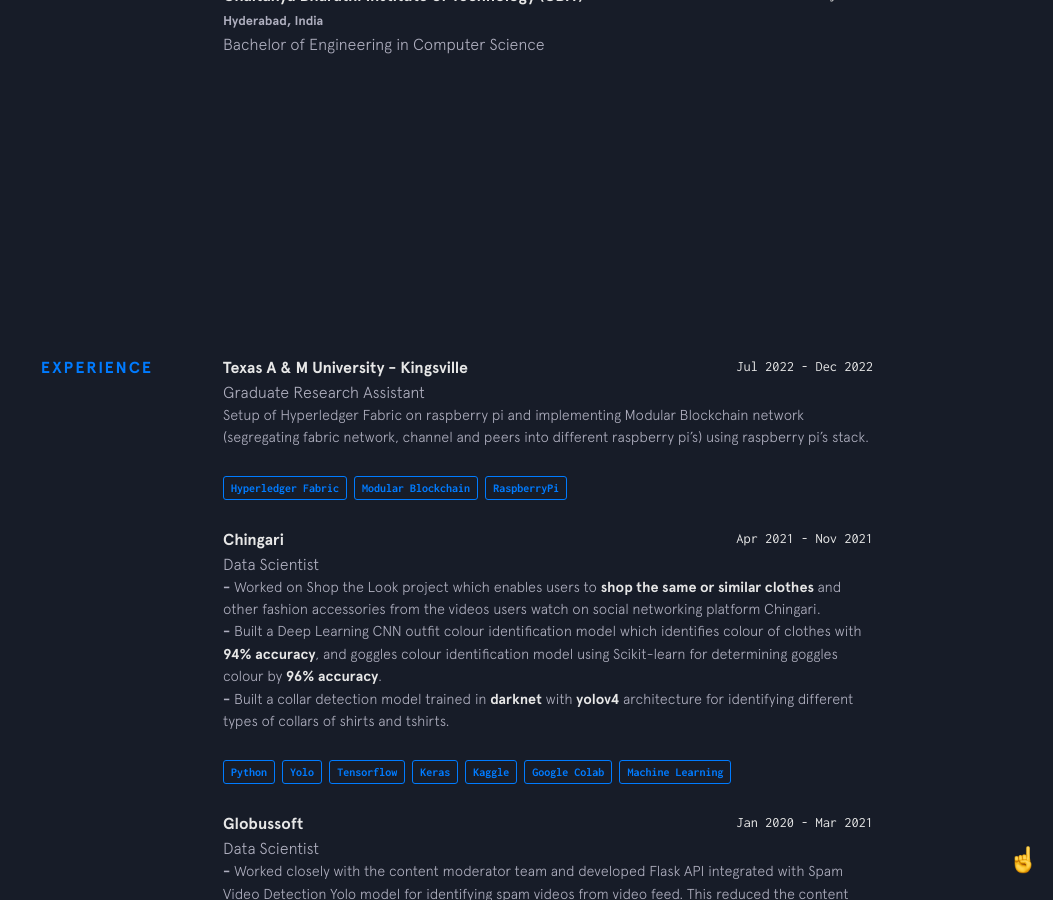
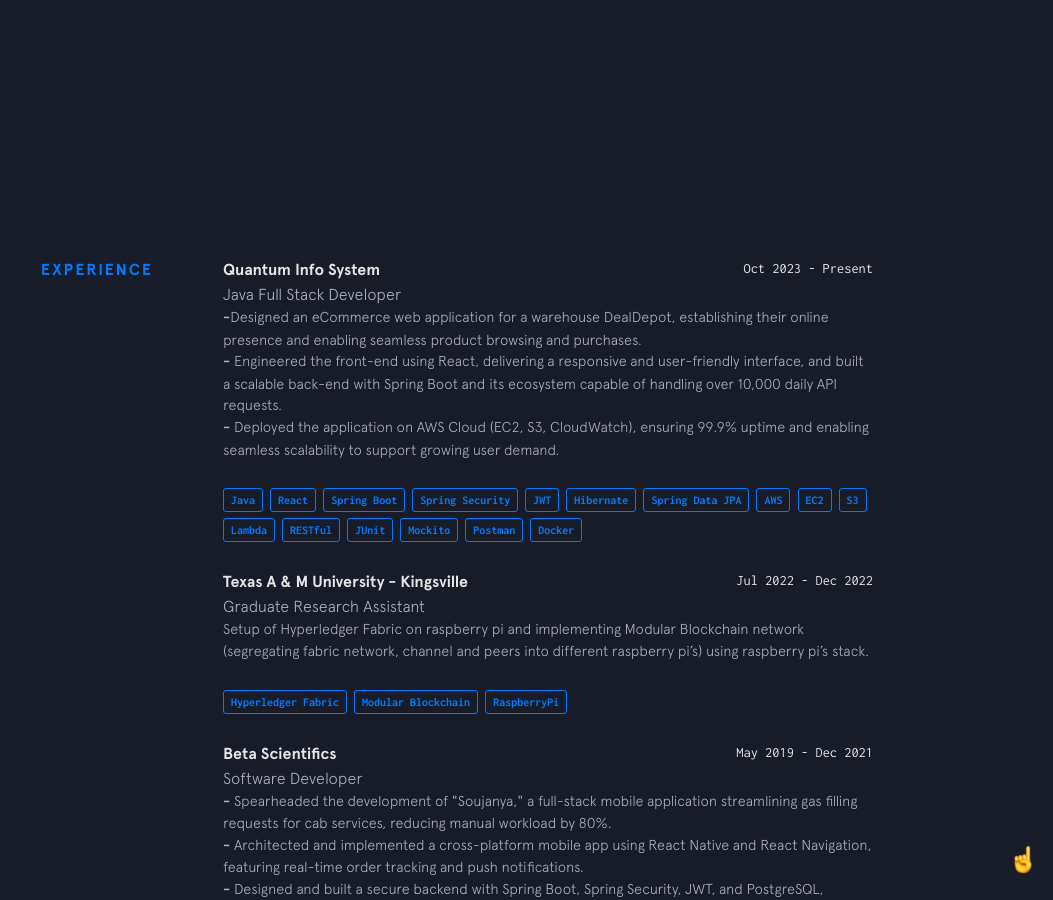
Before and after one commit to srikanthkarre/portfolio, a Jekyll site: the page built from index.html, in a window 1280 px wide and 900 px high, scrolled down 2279 px. Shown: the whole window, without its empty margins (227-1280 px from the left). Built offline with Jekyll 4.4.1, drawn with Linux system fonts in a browser that asks for light colours; nearby versions of some CDN libraries; some of the changed text lies outside the part shown.

Commit message:
update latest website

```diff
--- a/_data/education.yml
+++ b/_data/education.yml
@@ -1,7 +1,7 @@
-- company: Texas A & M University - Kingsville
+- company: Texas A&M University - Kingsville
   location: Kingsville, Texas, USA
   url: https://www.tamuk.edu
-  time: Jan 2022 - Jul 2023
+  time: Jan 2022 - Aug 2023
   position: Master of Science in Computer Science
 
 - company: Chaitanya Bharathi Institute of Technology (CBIT)
--- a/_data/experience.yml
+++ b/_data/experience.yml
@@ -1,3 +1,27 @@
+- company: Quantum Info System
+  url:
+  time: Oct 2023 - Present
+  position: Java Full Stack Developer
+  location: Kingsville, USA
+  description: <p><b>-</b>Designed an eCommerce web application for a warehouse DealDepot, establishing their online presence and enabling seamless product browsing and purchases.<br><b>-</b> Engineered the front-end using React, delivering a responsive and user-friendly interface, and built a scalable back-end with Spring Boot and its ecosystem capable of handling over 10,000 daily API requests.<br><b>-</b> Deployed the application on AWS Cloud (EC2, S3, CloudWatch), ensuring 99.9% uptime and enabling seamless scalability to support growing user demand.<br></p>
+  used:
+    - thing: Java
+    - thing: React
+    - thing: Spring Boot
+    - thing: Spring Security
+    - thing: JWT
+    - thing: Hibernate
+    - thing: Spring Data JPA
+    - thing: AWS
+    - thing: EC2
+    - thing: S3
+    - thing: Lambda
+    - thing: RESTful
+    - thing: JUnit
+    - thing: Mockito
+    - thing: Postman
+    - thing: Docker
+
 - company: Texas A & M University - Kingsville
   url: https://www.tamuk.edu
   time: Jul 2022 - Dec 2022
@@ -9,57 +33,61 @@
     - thing: Modular Blockchain
     - thing: RaspberryPi
 
-- company: Chingari
-  url: https://chingari.io
-  time: Apr 2021 - Nov 2021
-  position: Data Scientist
-  location: Bengaluru, India
-  description: <p><b>-</b> Worked on Shop the Look project which enables users to <strong>shop the same or similar clothes</strong> and other fashion accessories from the videos users watch on social networking platform Chingari. <br><b>-</b> Built a Deep Learning CNN outfit colour identification model which identifies colour of clothes with <strong>94% accuracy</strong>, and goggles colour identification model using Scikit-learn for determining goggles colour by <strong>96% accuracy</strong>. <br><b>-</b> Built a collar detection model trained in <strong>darknet</strong> with <strong>yolov4</strong> architecture for identifying different types of collars of shirts and tshirts.<br></p>
-  used:
-    - thing: Python
-    - thing: Yolo
-    - thing: Tensorflow
-    - thing: Keras
-    - thing: Kaggle
-    - thing: Google Colab
-    - thing: Machine Learning
+# - company: Chingari
+#   url: https://chingari.io
+#   time: Apr 2021 - Nov 2021
+#   position: Data Scientist
+#   location: Bengaluru, India
+#   description: <p><b>-</b> Worked on Shop the Look project which enables users to <strong>shop the same or similar clothes</strong> and other fashion accessories from the videos users watch on social networking platform Chingari. <br><b>-</b> Built a Deep Learning CNN outfit colour identification model which identifies colour of clothes with <strong>94% accuracy</strong>, and goggles colour identification model using Scikit-learn for determining goggles colour by <strong>96% accuracy</strong>. <br><b>-</b> Built a collar detection model trained in <strong>darknet</strong> with <strong>yolov4</strong> architecture for identifying different types of collars of shirts and tshirts.<br></p>
+#   used:
+#     - thing: Python
+#     - thing: Yolo
+#     - thing: Tensorflow
+#     - thing: Keras
+#     - thing: Kaggle
+#     - thing: Google Colab
+#     - thing: Machine Learning
 
-- company: Globussoft
-  url: https://globussoft.com
-  time: Jan 2020 - Mar 2021
-  position: Data Scientist
-  location: Bengaluru, India
-  description: <p><b>-</b> Worked closely with the content moderator team and developed Flask API integrated with Spam Video Detection Yolo model for identifying spam videos from video feed. This </strong>reduced the content moderator team manual overhead by 95%</strong>. <br><b>-</b> Built Content based News Recommendation system for suggesting similar news articles based on <strong>user’s interests</strong> and an API using Django to fetch user activity and send similar news articles as response. This system <strong>increased user engagement to the news by 20%</strong>. <br><b>-</b> Developed an Employee Activity Monitoring software using python and tkinter for Windows and Linux which can track applications used, websites visited, keystrokes pressed by each employee along with screenshots taken at specific intervals. All the data is then uploaded to the cloud server for each predetermined slot. This helps companies to <strong>evaluate the productivity</strong> of each employee.<br></p>
-  used:
-    - thing: Python
-    - thing: Yolo
-    - thing: Darknet
-    - thing: Machine Learning
-    - thing: Postman
-    - thing: Kaggle
-    - thing: Google Colab
-    - thing: Web Scrapping
-    - thing: Flask
-    - thing: Django
-    - thing: fastAPI
-    - thing: Swagger
+# - company: Globussoft
+#   url: https://globussoft.com
+#   time: Jan 2020 - Mar 2021
+#   position: Data Scientist
+#   location: Bengaluru, India
+#   description: <p><b>-</b> Worked closely with the content moderator team and developed Flask API integrated with Spam Video Detection Yolo model for identifying spam videos from video feed. This </strong>reduced the content moderator team manual overhead by 95%</strong>. <br><b>-</b> Built Content based News Recommendation system for suggesting similar news articles based on <strong>user’s interests</strong> and an API using Django to fetch user activity and send similar news articles as response. This system <strong>increased user engagement to the news by 20%</strong>. <br><b>-</b> Developed an Employee Activity Monitoring software using python and tkinter for Windows and Linux which can track applications used, websites visited, keystrokes pressed by each employee along with screenshots taken at specific intervals. All the data is then uploaded to the cloud server for each predetermined slot. This helps companies to <strong>evaluate the productivity</strong> of each employee.<br></p>
+#   used:
+#     - thing: Python
+#     - thing: Yolo
+#     - thing: Darknet
+#     - thing: Machine Learning
+#     - thing: Postman
+#     - thing: Kaggle
+#     - thing: Google Colab
+#     - thing: Web Scrapping
+#     - thing: Flask
+#     - thing: Django
+#     - thing: fastAPI
+#     - thing: Swagger
 
 - company: Beta Scientifics
   url: http://betascientifics.com
-  time: May 2019 - Dec 2019
+  time: May 2019 - Dec 2021
   position: Software Developer
   location: Bengaluru, India
-  description: <p>Collaborated with the gas station and cab services and deployed an android application using Java and Google Firebase internally in an organization, where cab drivers can raise a gas filling request for a custom amount. These requests are forwarded to both gas station and cab services managers. The requests are then approved later. This helps gas stations and cab services to maintain <strong>transparent transaction records</strong> every month, <strong>clear bills on time</strong> with ease, and track cab services <strong>monthly spending</strong> on gas</strong>.<br></p>
+  description: <p><b>-</b> Spearheaded the development of "Soujanya," a full-stack mobile application streamlining gas filling requests for cab services, reducing manual workload by 80%.<br><b>-</b> Architected and implemented a cross-platform mobile app using React Native and React Navigation, featuring real-time order tracking and push notifications.<br><b>-</b> Designed and built a secure backend with Spring Boot, Spring Security, JWT, and PostgreSQL, ensuring robust data management and user authentication.<br><b>-</b> Integrated AWS services including Elastic Beanstalk for seamless deployment, API Gateway for RESTful APIs, and WebSocket APIs for real-time order updates and driver location tracking.<br><b>-</b> Implemented automated CI/CD pipelines using Bitbucket Pipelines, reducing deployment time by 60% and improving team productivity.<br><b>-</b> Enabled transparent transaction tracking, automated billing, and monthly expenditure analytics.<br></p>
   used:
     - thing: Java
-    - thing: Android Studio
-    - thing: Google Firebase
-    - thing: Android Emulator
-    - thing: kotlin
+    - thing: React
+    - thing: Spring Boot
+    - thing: Spring Security
+    - thing: JWT
+    - thing: Hibernate
+    - thing: PostgreSQL
+    - thing: AWS
+    - thing: CI/CD
 
 - company: United Care Development Services - Yousee
   url: https://yousee.one
-  time: May 2018 - Jul 2018
+  time: May 2018 - Nov 2018
   position: Software Developer Intern
   location: Hyderabad, India
   description: <p>Developed a real-time web application using PHP and AngularJs to maintain complete details of one or more bank account transactions of an organization which helped the organization to monitor <strong>all transactions</strong> made from <strong>all bank accounts</strong> the organization has.<br></p>
--- a/_data/skills.yml
+++ b/_data/skills.yml
@@ -1,35 +1,55 @@
 languages:
+  - item: Java
   - item: Python
-  - item: C
   - item: C++
-  - item: Java
   - item: JavaScript
   - item: SQL
+
+front-end:
+  - item: HTML
+  - item: CSS
+  - item: React
+  - item: React Native
   - item: PHP
   - item: AngularJS
 
-cloud:
-  - item: AWS Lambda
+back-end:
+  - item: Spring Boot
+  - item: Spring MVC
+  - item: Spring Security
+  - item: Spring JPA
+  - item: Hibernate
+  - item: RESTful APIs
+  - item:
+
+databases:
+  - item: MySQL
+  - item: PostgreSQL
+  - item: MongoDB
+
+devops & cloud:
+  - item: AWS
   - item: Docker
-  - item: Google Cloud Platform
-  - item: AWS API Gateway
+  - item: Jenkins
+  - item: CI/CD Pipelines
 
-machinelearning:
+machine learning:
+  - item: Pandas
+  - item: Numpy
   - item: PyTorch
   - item: TensorFlow
   - item: Keras
   - item: Scikit-learn
-  - item: Colab
-  - item: Kaggle
-  - item: Yolo
-  - item: Darknet
+  - item: NLP
 
-other:
+testing & other tools:
   - item: Git
+  - item: Jira
+  - item: Bitbucket
   - item: Postman
-  - item: MySQL
-  - item: Linux
-  - item: Flask
+  - item: JUnit
+  - item: Mockito
+  - item: Selenium
   - item: DJango
   - item: fastAPI
   - item: Swagger
--- a/_includes/background.html
+++ b/_includes/background.html
@@ -24,7 +24,7 @@
     </p>
 
     <p>
-      When I'm not in front of a computer, I enjoy a range of activities, from dancing to music to taking evening walks
+      When I'm not in front of a computer, I enjoy a range of activities, from dancing to music to taking evening walks, reading books
       or spending time with friends.
     </p>
 
--- a/_includes/head.html
+++ b/_includes/head.html
@@ -23,10 +23,10 @@
 <meta property="og:image:type" content="image/png" />
 <meta property="og:locale" content="en_US">
 <meta name="description" content="{{site.description}}">
-<meta name="keywords" content="machine learning, development, web, sushanthsamala, sushanth,
-samala, javascript, nyu, new york university, python, pytorch, artificial general intelligence,
-software engineer, software developer, Google, noogler, artificial intelligence, agile, continous integration,
-continous deployment, CI, CD, Azure DevOps, C#, C sharp, C++, swift, sql, javascript, java, AWS,
+<meta name="keywords" content="machine learning, development, web, srikanthkarre, srikanth,
+karre, javascript, tamuk, texas A&M university, java, python, pytorch, artificial general intelligence,
+software engineer, software developer, full stack developer, Google, noogler, artificial intelligence, agile, continous integration,
+continous deployment, CI, CD, DevOps, C#, C sharp, C++, swift, sql, javascript, java, AWS,
 AWS Lambda, AWS API Gateway, Amazon S3, AWS Cognito, Google App Engine, Google Cloud Storage,
 MS Azure, Vagrant, Docker, Kubernetes, AWS ML Services, IBM Watson Studio, Statistics,
 Statistical Modelling, Graph Theory, Git, Github, Postman, PostgreSQL, Visual Studio, Linux, SonarQube">
--- a/_includes/intro.html
+++ b/_includes/intro.html
@@ -5,7 +5,7 @@
   </h1>
 
   <h2 class="intro__tagline">I'm
-    <span class="name">Srikanth Karre</span>, a computer science graduate student at TAMUK.
+    <span class="name">Srikanth Karre</span>, a Full Stack Developer and a computer science graduate student at TAMUK.
     <span class="emoji technologist"></span>
   </h2>
 
```
Also changed, not shown: 2 other files.
